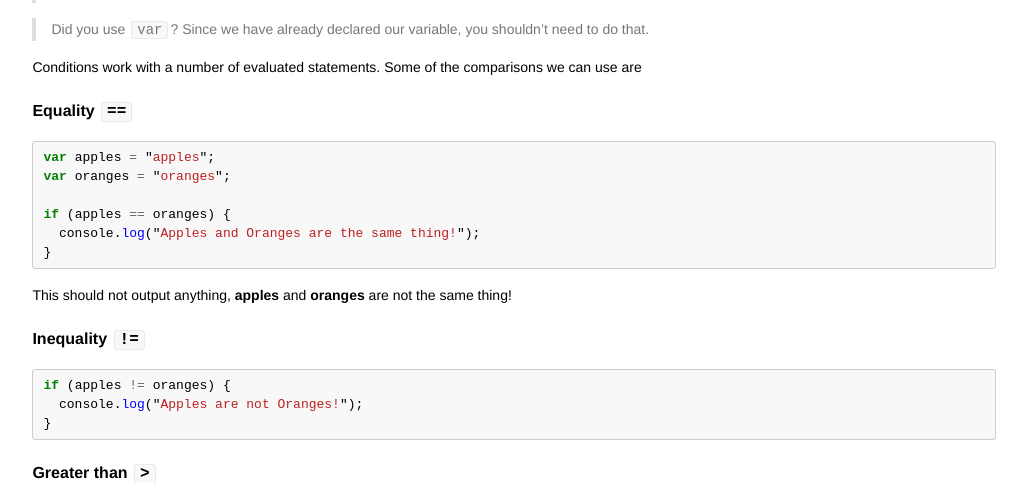
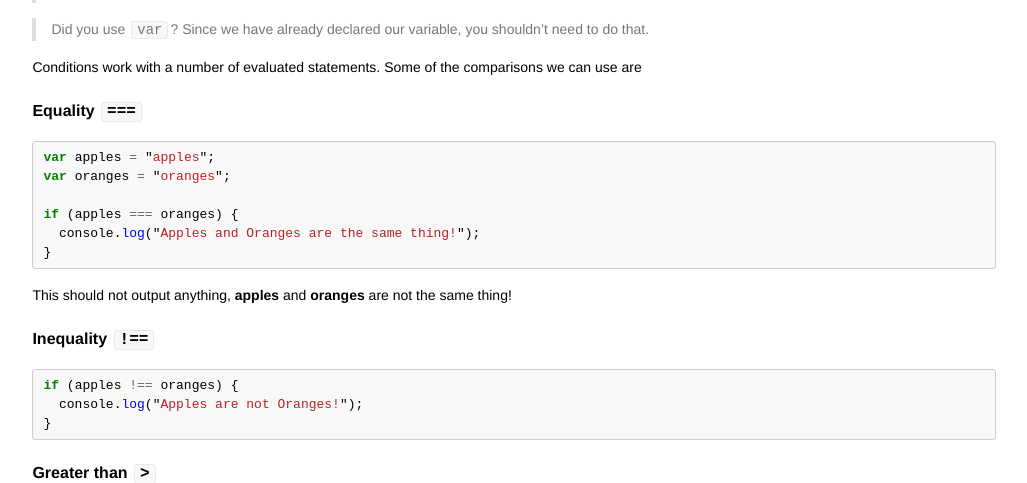
Before and after one commit to codebar/tutorials, a Jekyll site: the page built from js/lesson1/tutorial.md, in a window 1280 px wide and 900 px high, scrolled down 4703 px. Shown: the part 157-640 px from the top of the window, without its empty margins (126-1153 px from the left). Built offline with Jekyll 4.4.1, drawn with Linux system fonts in a browser that asks for light colours; Markdown is read by kramdown in place of the engine named in the settings.

````diff
--- a/js/lesson1/tutorial.md
+++ b/js/lesson1/tutorial.md
@@ -193,23 +193,23 @@ if (!codebarIsAwesome) {
 
 Conditions work with a number of evaluated statements. Some of the comparisons we can use are
 
-#### Equality `==`
+#### Equality `===`
 
 ```js
 var apples = "apples";
 var oranges = "oranges";
 
-if (apples == oranges) {
+if (apples === oranges) {
   console.log("Apples and Oranges are the same thing!");
 }
 ```
 
 This should not output anything, **apples** and **oranges** are not the same thing!
 
-#### Inequality `!=`
+#### Inequality `!==`
 
 ```js
-if (apples != oranges) {
+if (apples !== oranges) {
   console.log("Apples are not Oranges!");
 }
 ```
````
